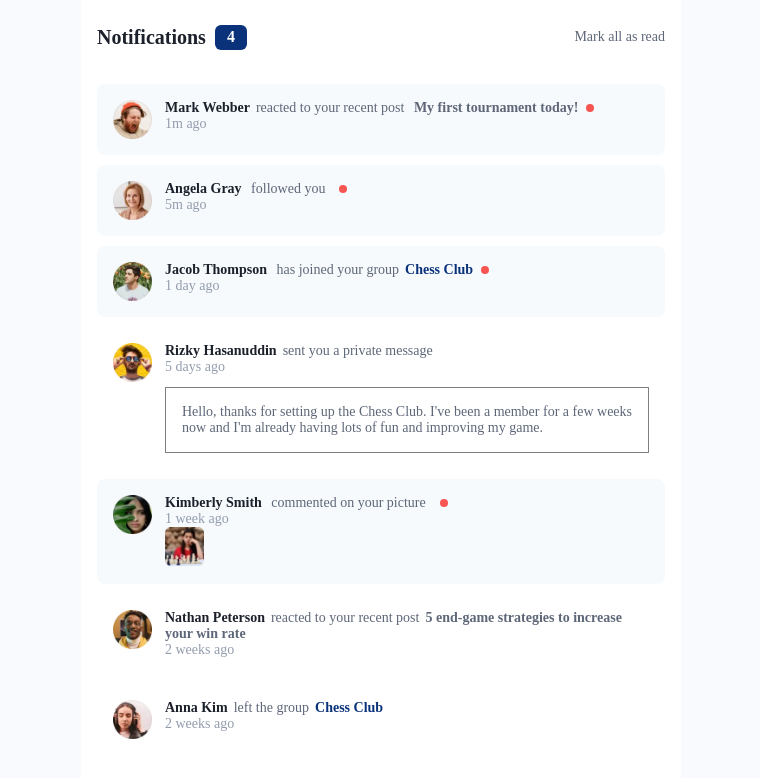
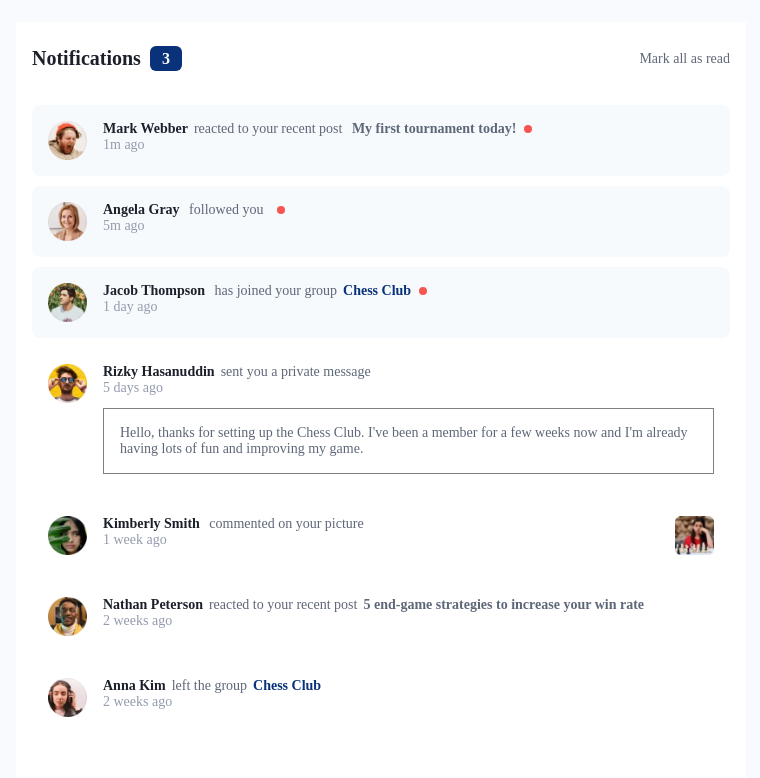
Before and after one commit to Baqari-Fruidze/Notifications-page-react, a React (Vite) app: page / in a window 1280 px wide. Shown: the top 778 px of the page, without its empty margins (259-1019 px from the left). Built offline with nearby package versions, Linux system fonts and the light colour scheme.

Commit message:
style fixed

```diff
--- a/src/App.jsx
+++ b/src/App.jsx
@@ -7,9 +7,8 @@ import { useState } from "react";
 function App() {
   const [info, setInfo] = useState(data);
   return (
-    <>
     <Container>
-        <Header info={info} setInfo={setInfo} />
+      <Header info={info} setInfo={setInfo} isRead={info.isRead} />
       {info.map((item) => {
         return (
           <Middle
@@ -29,7 +28,6 @@ function App() {
         );
       })}
     </Container>
-    </>
   );
 }
 
@@ -41,8 +39,6 @@ const Container = styled.div`
   display: flex;
   flex-direction: column;
   gap: 1rem;
-  height: 100vh;
   justify-content: center;
-  max-width: 60rem;
-  margin: 0 auto;
+  max-width: 73rem;
 `;
--- a/src/GlobalStyles.js
+++ b/src/GlobalStyles.js
@@ -12,5 +12,13 @@ export const GlobalStyles = createGlobalStyle`
  body{
     font-family: "Plus Jakarta Sans", sans-serif;
     background: #F9FAFD;
+    display: flex;
+      justify-content: center;
+      align-items: center;
+      min-height: 100vh;
  }
+
+ @media (min-width: 90rem){
+
+    }
 `;
--- a/src/components/Header.jsx
+++ b/src/components/Header.jsx
@@ -2,23 +2,22 @@ import styled from "styled-components";
 import React from "react";
 import { useState } from "react";
 
-export default function Header({ info, setInfo }) {
+export default function Header({ info, setInfo, isRead }) {
   const count = info.reduce((acc, item) => (!item.isRead ? acc + 1 : acc), 0);
-  // info.forEach((element) => {
-  //   element.isRead === true ? count++ : {};
-  //   console.log(element.isRead);
-  // });
-  // const [count, setCount] = useState(0);
-  // info.forEach((element) => {
-  //   element.isRead === true ? setCount(setCount + 1) : {};
-  // });
+  function foo() {
+    let mapped = info.map((item) => (item.isRead = true));
+    setInfo((prev) => [...prev, (prev.isRead = true)]);
+    console.log(info);
+  }
   return (
     <HeaderCon>
       <div>
         <p>Notifications</p>
         <div>{count}</div>
       </div>
-      <p>Mark all as read</p>
+      <p onClick={foo} isRead={isRead}>
+        Mark all as read
+      </p>
     </HeaderCon>
   );
 }
--- a/src/components/Middle.jsx
+++ b/src/components/Middle.jsx
@@ -29,17 +29,21 @@ export default function Middle({
   console.log(userPicture);
   return (
     <Persons onClick={foo} $isRead={isRead}>
+      <div style={{ display: "flex", gap: "1.6rem" }}>
         <img src={profilePic} alt="" />
         <div>
           <span className="person-username">{username}</span>
           <span className="person-action">{action}</span>
+
           <span className="person-groupName">{groupName}</span>
           <span className="person-Post">{post}</span>
           {!isRead ? <Rounded></Rounded> : null}
           <p className="persons-Time">{time}</p>
           {text ? <p className="person-text">{text}</p> : null}
+        </div>
+      </div>
+
       {userPicture ? <img src={userPicture} alt="" /> : null}
-      </div>
     </Persons>
   );
 }
@@ -67,6 +71,7 @@ const Persons = styled.div`
   padding: 1.6rem;
   display: flex;
   gap: 1.3rem;
+  justify-content: space-between;
   & .person-username {
     color: var(--3---Very-Dark-Grey-Blue, #1c202b);
     font-family: "Plus Jakarta Sans";
@@ -146,4 +151,14 @@ const Persons = styled.div`
   & .person-text:hover {
     cursor: pointer;
   }
+  @media (min-width: 90rem) {
+    .person-username,
+    .person-action,
+    .person-groupName,
+    .person-Post,
+    .persons-Time,
+    .person-text {
+      font-size: 16px;
+    }
+  }
 `;
--- a/src/data.json
+++ b/src/data.json
@@ -41,7 +41,7 @@
     "action": " commented on your picture",
     "userPicture": "/images/image-chess.webp",
     "time": "1 week ago",
-    "isRead": false
+    "isRead": true
   },
   {
     "id": 6,
```
Lines whose indentation alone changed are shown as unchanged.
